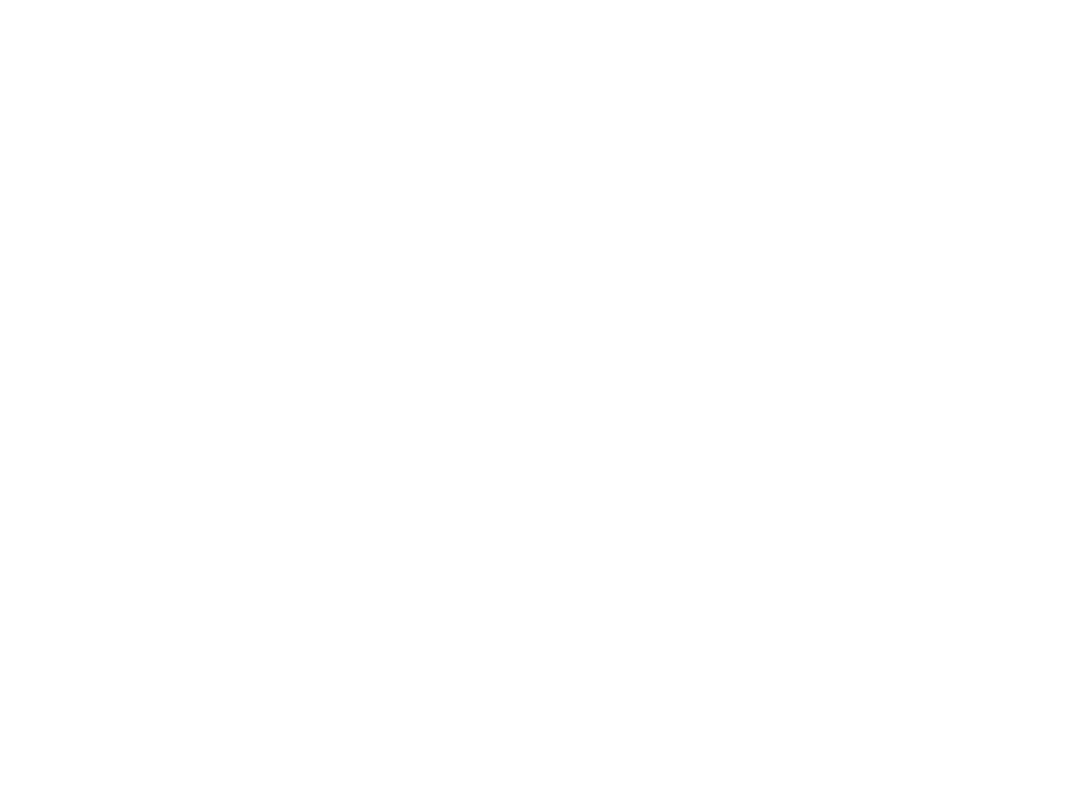
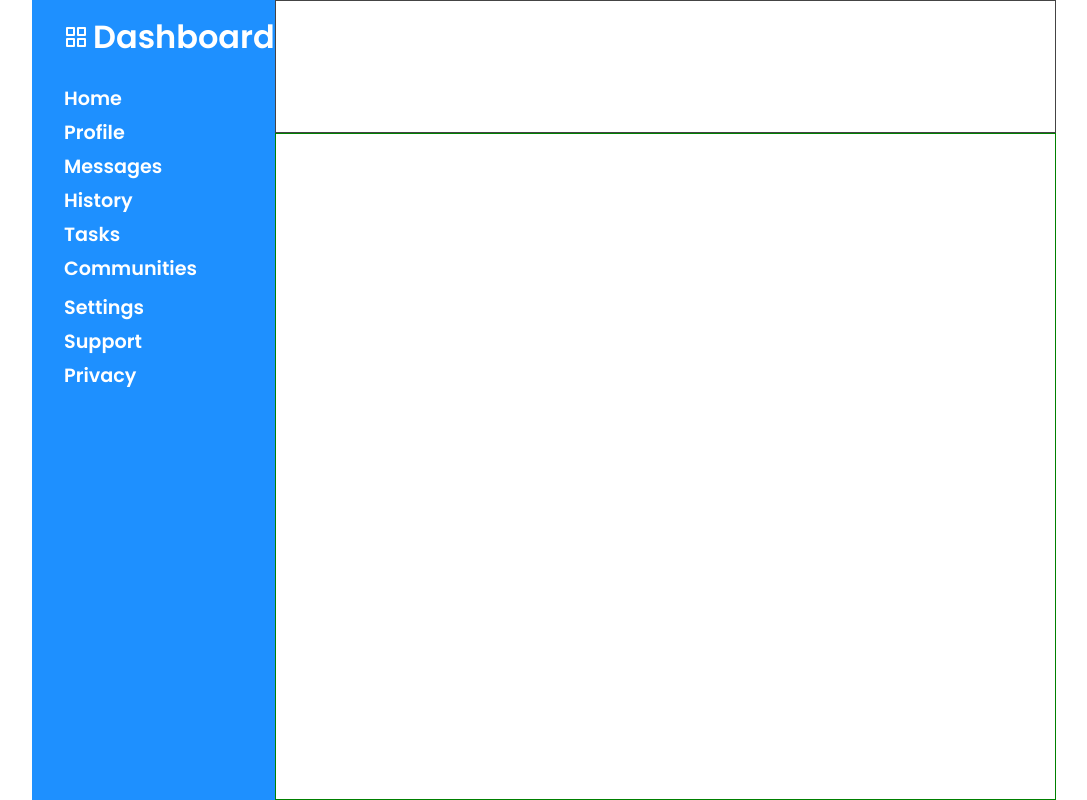
Before and after one commit to rwolt/admin-dashboard, a plain HTML site: page index.html in a window 1280 px wide. Shown: the whole page, without its empty margins (96-1183 px from the left). Drawn offline with Linux system fonts and the light colour scheme.

Commit message:
Add grid layout for sidebar

```diff
--- a/index.html
+++ b/index.html
@@ -0,0 +1,43 @@
+<!DOCTYPE html>
+<html lang="en">
+  <head>
+    <meta charset="UTF-8" />
+    <meta http-equiv="X-UA-Compatible" content="IE=edge" />
+    <meta name="viewport" content="width=device-width, initial-scale=1.0" />
+    <link rel="stylesheet" href="styles.css" />
+    <title>Document</title>
+  </head>
+  <body>
+    <div class="wrapper">
+      <div class="grid-container">
+        <div class="sidebar">
+          <div class="logo">
+            <img src="./images/grid.svg" alt="dashboard-icon">
+            <h1>Dashboard</h1>
+            </div>
+
+            <div class="nav">
+              <ul class="nav-list">
+                <li class="nav-item"><a href="#">Home</a></li>
+                <li class="nav-item"><a href="#">Profile</a></li>
+                <li class="nav-item"><a href="#">Messages</a></li>
+                <li class="nav-item"><a href="#">History</a></li>
+                <li class="nav-item"><a href="#">Tasks</a></li>
+                <li class="nav-item"><a href="#">Communities</a></li>
+              </ul>
+            </div>
+            <div class="settings">
+              <ul class="settings-list">
+                <li><a href="#">Settings</a></li>
+                <li><a href="#">Support</a></li>
+                <li><a href="#">Privacy</a></li>
+              </ul>
+            </div>
+          </div>
+          <div class="header"></div>
+          <div class="main-content"></div>
+        </div>
+      </div>
+    </div>
+  </body>
+</html>
--- a/styles.css
+++ b/styles.css
@@ -1,4 +1,72 @@
+@import url("https://fonts.googleapis.com/css2?family=Poppins:wght@400;500;600;700&display=swap");
+
 * {
   margin: 0;
   box-sizing: border-box;
 }
+
+.wrapper {
+  display: flex;
+  justify-content: center;
+}
+
+.grid-container {
+  display: grid;
+  grid-template-columns: 1fr 4fr;
+  grid-template-rows: 1fr 5fr;
+  width: 80vw;
+  height: 100vh;
+}
+
+.sidebar {
+  background-color: dodgerblue;
+  grid-column-start: 1;
+  grid-row: 1 / -1;
+  display: grid;
+  grid-template-rows: 3fr 8fr 10fr 10fr;
+  gap: 10px;
+  font-family: "Poppins", "Arail", sans-serif;
+}
+
+.sidebar .logo h1 {
+  font-weight: 600;
+  color: white;
+}
+
+.sidebar > .nav ul,
+.sidebar > .settings ul {
+  display: grid;
+  gap: 5px;
+  list-style-type: none;
+  font-weight: 600;
+  font-size: 1.2rem;
+  padding-left: 2rem;
+}
+
+.nav ul a,
+.settings ul a {
+  text-decoration: none;
+  color: white;
+}
+
+.header {
+  border: 1px solid #444;
+}
+
+.main-content {
+  grid-row: 2 / 3;
+  border: 1px solid green;
+}
+
+.dashboard-icon {
+  color: white;
+}
+
+.logo {
+  margin-left: 2rem;
+  position: relative;
+  display: grid;
+  gap: 5px;
+  grid-template-columns: 24px 1fr;
+  align-items: center;
+}
```
Also changed, not shown: images/clock.svg (added), images/file.svg (added), images/grid.svg (added), images/help-circle.svg (added), images/home.svg (added), images/message-square.svg (added), images/settings.svg (added), images/shield.svg (added), images/user.svg (added), images/users.svg (added).
